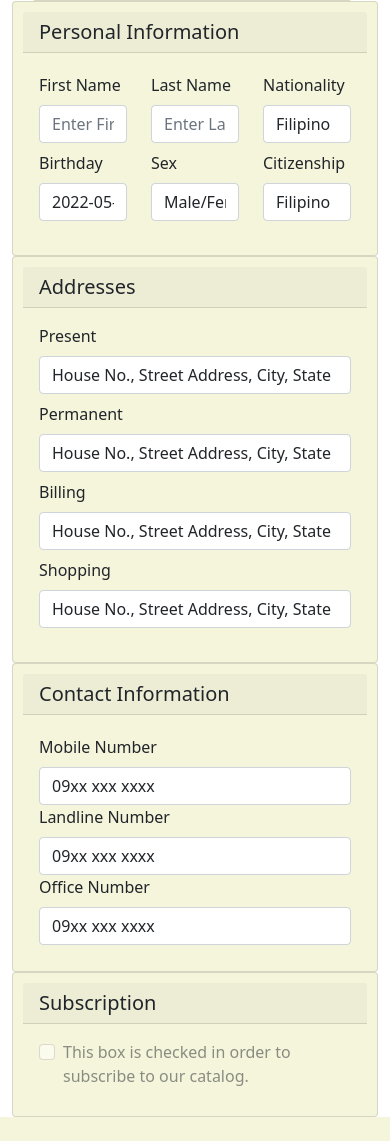
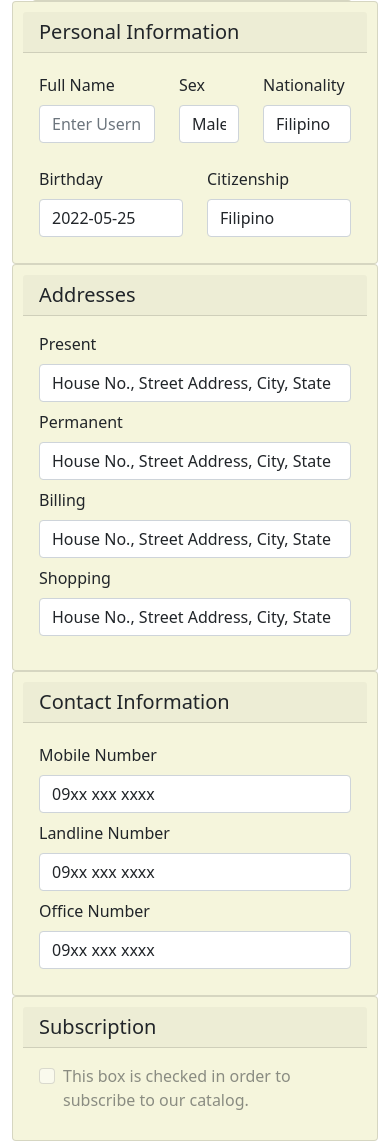
Before and after one commit to Coscolluela/MarKitten, a Django app: template markitten/markitten_app/templates/markitten_app/profile.html in a window 390 px wide. Shown: the part 786-1927 px from the top of the page. Before the commit the page ends 1903 px from the top, so only its background shows below. Run offline with Django 3.2, Linux system fonts and the light colour scheme; the template is opened without the code that fills it: values that come from a table or form of the project are taken from there, others are empty; parts of the project's set-up code (start-up, migrations or seed data) failed here and were passed over; some libraries are stand-ins or nearby versions.

Commit message:
Fixed Profile Settings

```diff
--- a/markitten/markitten_app/templates/markitten_app/profile.html
+++ b/markitten/markitten_app/templates/markitten_app/profile.html
@@ -106,28 +106,24 @@
                         <div class="card-body">
                             <!-- <h5 class="card-title">Special title treatment</h5                                           > -->
                             <div class="row pt-1">
-                                <div class="col-4 mb-2">
-                                    <label for="inputEmail4" class="form-label">First Name</label>
-                                    {{u_form.first_name}}
+                                <div class="col-5 mb-2">
+                                    <label for="floating-input" class="form-label">Full Name</label>
+                                    {{u_form.username}}
+                                </div>
+                                <div class="col-3 mb-2">
+                                    <label for="floating-input" class="form-label">Sex</label>
+                                    <p class="text-muted">{{p_form.sex}}</p>
                                 </div>
                                 <div class="col-4 mb-2">
-                                    <label for="inputEmail4" class="form-label">Last Name</label>
-                                    {{u_form.last_name}}
-                                </div>
-                                <div class="col-4 mb-2">
-                                    <label for="inputEmail4" class="form-label">Nationality</label>
+                                    <label for="floating-input" class="form-label">Nationality</label>
                                     {{p_form.nationality}}
                                 </div>
-                                <div class="col-4">
-                                    <label for="inputEmail4" class="form-label">Birthday</label>
+                                <div class="col-6">
+                                    <label for="floating-input" class="form-label">Birthday</label>
                                     {{p_form.birthday}}
                                 </div>
-                                <div class="col-4 mb-2">
-                                    <label for="inputEmail4" class="form-label">Sex</label>
-                                    {{p_form.sex}}
-                                </div>
-                                <div class="col-4">
-                                    <label for="inputEmail4" class="form-label">Citizenship</label>
+                                <div class="col-6">
+                                    <label for="floating-input" class="form-label">Citizenship</label>
                                     {{p_form.citizenship}}
                                 </div>
                             </div>
@@ -194,11 +190,11 @@
                                 </div>
                                 <div class="card-body">
                                     <div class="row pt-1">
-                                        <div class="col-md-4">
+                                        <div class="col-md-4 mb-2">
                                             <label for="floating-input" class="form-label">Mobile Number</label>
                                             {{p_form.mobile_number}}
                                         </div>
-                                        <div class="col-md-4">
+                                        <div class="col-md-4 mb-2">
                                             <label for="floating-input" class="form-label">Landline Number</label>
                                             {{p_form.landline_number}}
                                         </div>
```
Also changed, not shown: markitten/markitten_app/templates/markitten_app/editProfile.html (+32 -36 lines), markitten/media/profile_pics/IMG-0468_sh3IMZW.jpg (added).
